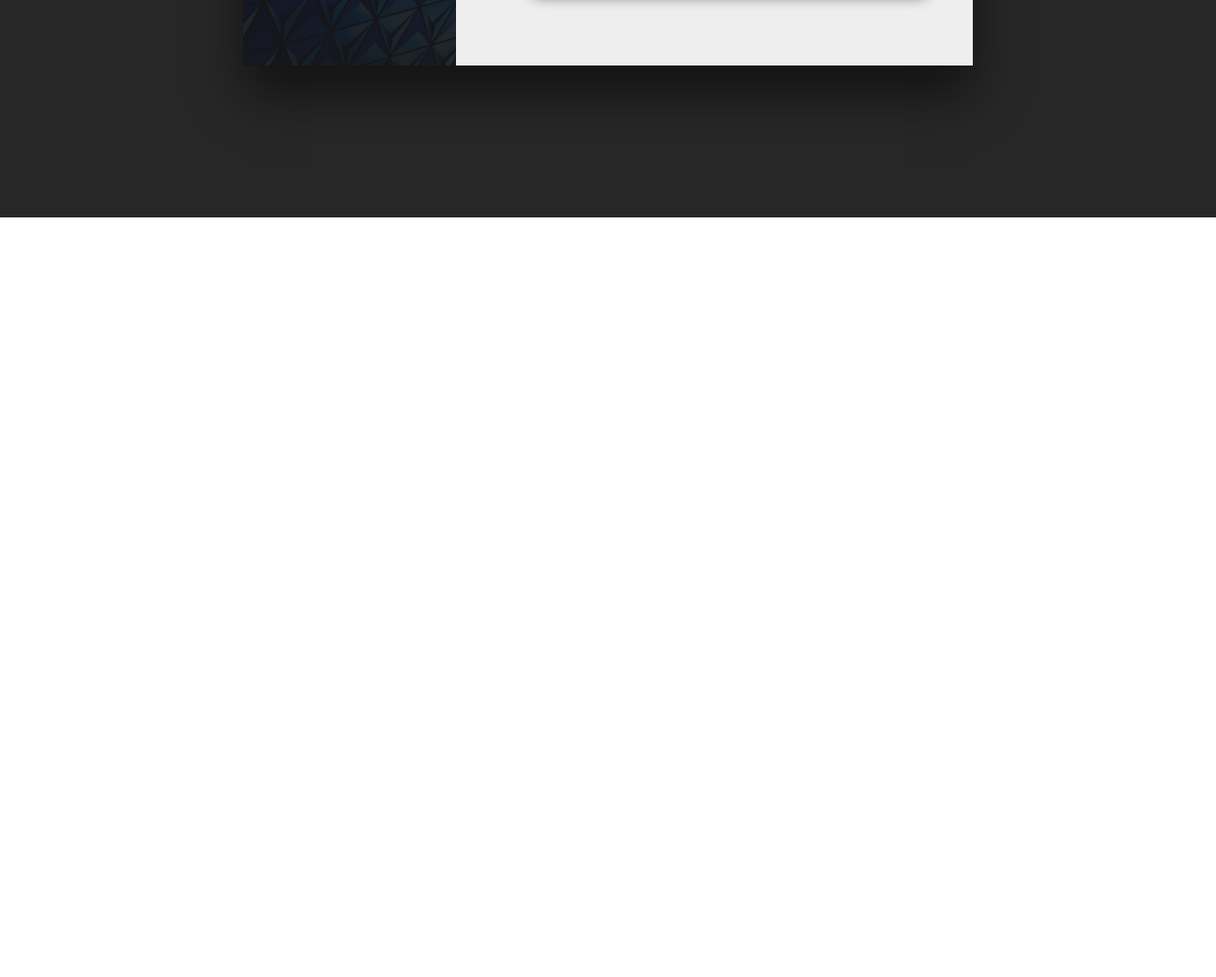
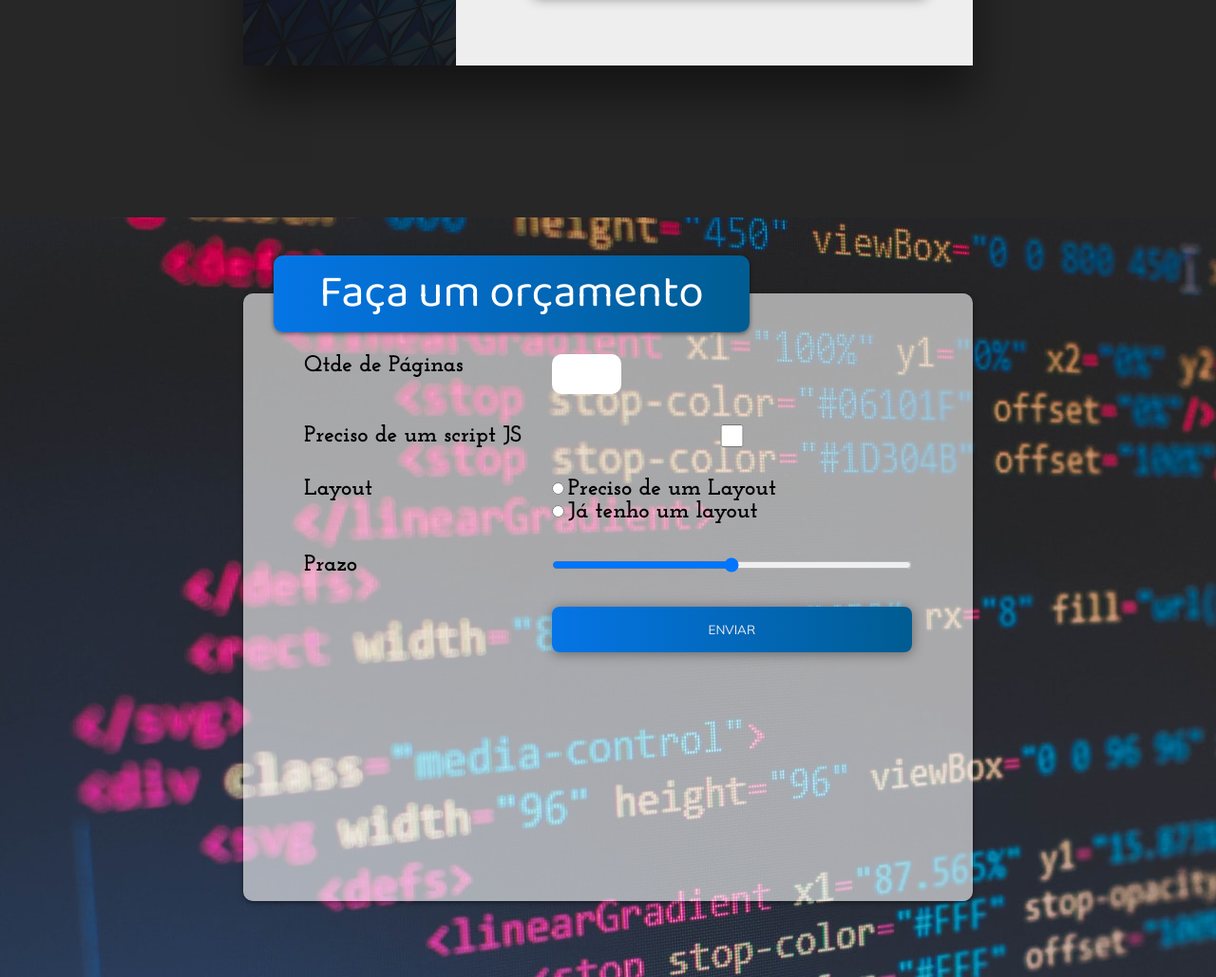
Before and after one commit to LucasWandermurem/portfolio, a plain HTML site: page index.html in a window 1280 px wide. Shown: the part 2587-3616 px from the top of the page at 95% size. Before the commit the page ends 2816 px from the top, so only its background shows below. Drawn offline with Linux system fonts and the light colour scheme.

Commit message:
:package: form orcamento

```diff
--- a/index.html
+++ b/index.html
@@ -181,6 +181,33 @@
                     </form>
                 </div>
             </section>
+
+            <section class="secao-orcamento">
+                <div class="orcamento-wrapper">
+                    <h1>Faça um orçamento</h1>
+                    <form action="">
+                        <label for="qtde">Qtde de Páginas</label>
+                        <input type="number" min="1" name="qtde" id="qtde">
+                        <label for="js">Preciso de um script JS</label>
+                        <input type="checkbox" name="js" id="js">
+                        <label>Layout</label>
+                        <div class="group-layout">
+                            <div>
+                                <input type="radio" name="layout" id="layout">
+                                <label for="layout-sim">Preciso de um Layout</label>
+                            </div>
+                            <div>
+                                <input type="radio" name="layout" id="layout">
+                                <label for="layout-sim">Já tenho um layout</label>
+                            </div>
+                        </div>
+                        <label for="prazo">Prazo</label>
+                        <input type="range" name="prazo" id="prazo">
+                        <button class="btn btn-orcamento" type="submit">Enviar</button>
+                    </form>
+                </div>
+            </section>
+
         </div>
     </div>
 </body>
--- a/style.css
+++ b/style.css
@@ -509,3 +509,70 @@ header {
     height: 2rem;
     margin-top: 1rem;
 }
+
+.secao-orcamento {
+    width: 100%;
+    height: 100vh;
+    background: url(public/bg-orcamento.jpg);
+    background-color: #272727;
+    object-fit: cover;
+    display: flex;
+    justify-content: center;
+    align-items: center;
+}
+
+.orcamento-wrapper {
+    width: 60%;
+    height: 80%;
+    background-color: #ffffff99;
+    border-radius: 10px;
+    box-shadow: 0 0.1rem 0.3rem rgba(0, 0, 0, 0.5);
+    position: relative;
+}
+
+.secao-orcamento h1{
+    position: absolute;
+    top: -2.5rem;
+    left: 2rem;
+    background: #0575E6;  /* fallback for old browsers */
+    background: -webkit-linear-gradient(to right, #005c91, #0575E6);  /* Chrome 10-25, Safari 5.1-6 */
+    background: linear-gradient(to left, #005c91, #0575E6); /* W3C, IE 10+/ Edge, Firefox 16+, Chrome 26+, Opera 12+, Safari 7+ */
+    padding: 0 3rem;
+    color: #fff;
+    font-family: var(--font-primary);
+    font-size: 3rem;
+    font-weight: lighter;
+    box-shadow: 0 0.1rem 0.3rem rgba(0, 0, 0, 0.5);
+    border-radius: 10px;
+}
+
+.secao-orcamento form {
+    margin: 4rem;
+    display: grid;
+    grid-template-columns: auto 1fr;
+    column-gap: 2rem;
+    row-gap: 2rem;
+}
+
+.secao-orcamento label {
+    font-family: var(--font-secundary);
+    font-size: 1.5rem;
+    font-weight: bold;
+}
+
+.secao-orcamento input[type="number"] {
+    font-family: var(--font-secundary);
+    width: 4rem;
+    font-size: 2rem;
+    outline: none;
+    border-radius: 10px;
+    border: none;
+    padding: 0.3rem;
+}
+
+.btn-orcamento {
+    text-transform: uppercase;
+    padding: 1rem;
+    cursor: pointer;
+    grid-column: 2;
+}
```
Also changed, not shown: public/bg-orcamento.jpg (added).
